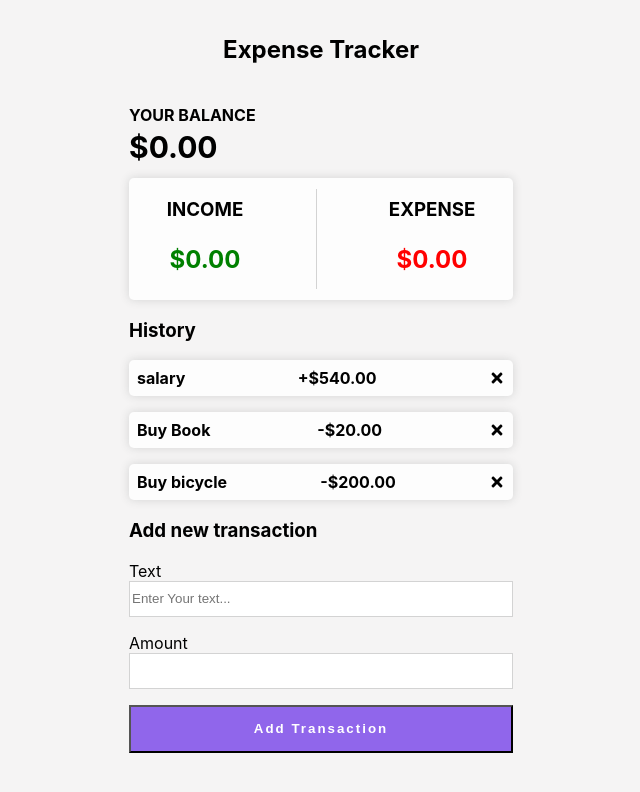
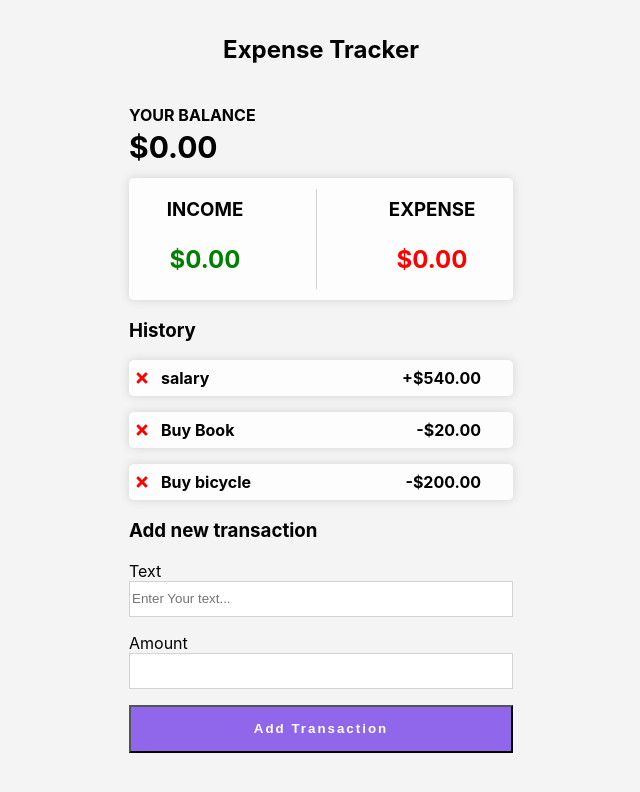
Before and after one commit to amin-aoka/Expense-Tracker, a React (Create React App) app: page / in a window 1280 px wide. Shown: the top 792 px of the page, without its empty margins (319-959 px from the left). Built offline with nearby package versions, Linux system fonts and the light colour scheme.

Commit message:
remove icon added, function requires working still

```diff
--- a/src/App.css
+++ b/src/App.css
@@ -40,7 +40,8 @@ background-color:lightgray;
 }
 
 .transaction{
-  padding:0.5rem;
+  position:relative;
+  padding:0.5rem 2rem;
   display:flex;
   align-items: center;
   justify-content: space-between;
@@ -78,3 +79,10 @@ background-color:lightgray;
   letter-spacing:2px;
   cursor: pointer;
 }
+
+.closeIcon{
+  position: absolute;
+  left:5px;
+  color:red;
+  cursor: pointer;
+}
--- a/src/App.js
+++ b/src/App.js
@@ -34,12 +34,20 @@ function App() {
     setTransactions([...transactions, newTransaction]);
   }
 
+  const onRemove = (id)=>{
+    console.log("REMOVED")
+   transactions.map(transaction=>{
+   return (transaction.id===id ? setTransactions(transactions.pop(transaction)): null)
+   })
+
+  }
+
   return (
     <div className="container">
       <Header/>
       <Balance/>
       <IncomeExpenses/>
-      <Transactions transactions={transactions}/>
+      <Transactions transactions={transactions} onClick ={onRemove}/>
       <Add onAdd = {addTransaction}/>
     </div>
   );
--- a/src/Components/Transaction.js
+++ b/src/Components/Transaction.js
@@ -1,11 +1,11 @@
-import {FaTimes} from 'react-icons/fa'
+import {FaTimes} from 'react-icons/fa';
 
-function Transaction ({transaction}){
+function Transaction ({transaction, onClick}){
     return(
         <div className="transaction">
             <span>{transaction.text}</span>
             <span>{transaction.amount}</span>
-            <FaTimes/>
+            <FaTimes onClick= {onClick} className = "closeIcon"/>
         </div>
     )
 }
--- a/src/Components/Transactions.js
+++ b/src/Components/Transactions.js
@@ -1,11 +1,11 @@
 import Transaction from './Transaction.js';
-export default function Transactions ({transactions}) {
+export default function Transactions ({transactions,onClick}) {
 
     return(
         <div>
             <h3>History</h3>
             {transactions.map((transaction)=>{
-               return( <Transaction key ={transaction.id} transaction= {transaction}/>)
+               return( <Transaction   key ={transaction.id} onClick ={onClick} transaction= {transaction}/>)
             })}
         </div>
     )
```
